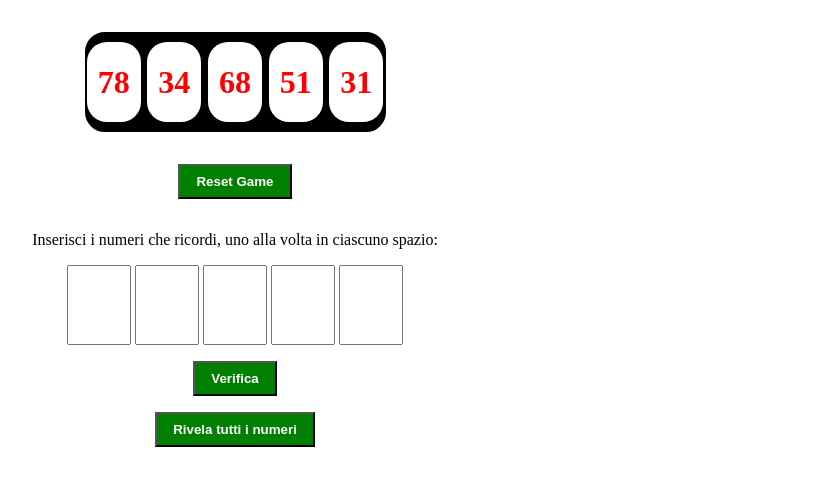
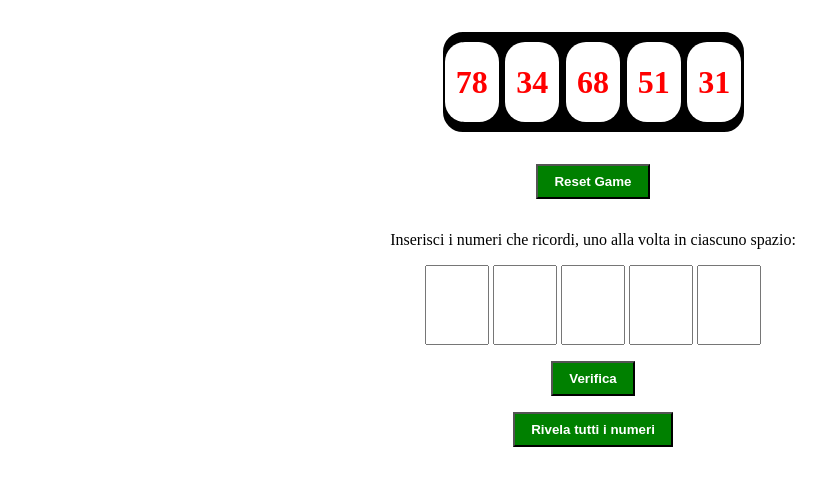
Before and after one commit to CarmineC93/js-simon, a plain HTML site: page index.html in a window 1280 px wide. Both pictures are taken after a click on the button "New Game". Shown: the whole page, without its empty margins (47-873 px from the left). Drawn offline with Linux system fonts and the light colour scheme.

Commit message:
it works

```diff
--- a/css/style.css
+++ b/css/style.css
@@ -3,6 +3,12 @@
     padding: 0;
     margin: 0;
     box-sizing: border-box;
+}
+
+main{
+    display: flex;
+    justify-content: center;
+    align-items: center;
 }
 
 .container{
--- a/index.html
+++ b/index.html
@@ -8,7 +8,7 @@
     <link rel="stylesheet" href="css/style.css">
 </head>
 <body>
-
+<main>
     <div class="container">
         <div class="row" id="output">
             <div class="col"></div>
@@ -22,10 +22,8 @@
 
         <div id="user-answers">
 
-            <div>
                 <label for="user-number">Inserisci i numeri che ricordi, uno alla volta in ciascuno spazio:</label>
                 <div class="user-answers" id="user-box-input">
-
                 <form action="" class="form-input">
                     <input type="number" name="number" id="user-number"  class="user-number">
                     <input type="number" name="number" id="user-number"  class="user-number">
@@ -33,18 +31,17 @@
                     <input type="number" name="number" id="user-number"  class="user-number">
                     <input type="number" name="number" id="user-number"  class="user-number">
                 </form>
+                </div>
 
-                </div>
                 <span class="button-space">
                     <button id="submit-btn" class="btn">Verifica</button>
                     <button id="reveal-btn" class="btn">Rivela tutti i numeri</button>
                 </span>
 
+        </div>
+    </div>
+</main>
 
-            </div>
-        </div>
-
-    </div>
 
     <script src="js/script.js"></script>
 </body>
--- a/js/script.js
+++ b/js/script.js
@@ -1,13 +1,3 @@
-// Descrizione:
-// Visualizzare in pagina 5 numeri casuali. Da lì parte un timer di 30 secondi.
-// Dopo 30 secondi i numeri spariscono e l'utente deve inserire, uno alla volta, i numeri che ha visto precedentemente, tramite il prompt().
-// Dopo che sono stati inseriti i 5 numeri, il software dice quanti e quali dei numeri da indovinare sono stati individuati.
-// Consigli del giorno:
-// * Pensate prima in italiano.
-// * Dividete in piccoli problemi la consegna.
-// * Individuate gli elementi di cui avete bisogno per realizzare il programma.
-// :avviso:  Ricordatevi che oggi pomeriggio ci sarà il recap sulle funzioni :paperella: :party_blob:
-
 // PRIMO milestone
     //[x]generare 5 numeri casuali (e diversi anche se non richiesto) con funzione
     //[x]metterli in un array random con funzione
@@ -19,7 +9,7 @@
     //[x]al log parte un timer setTimeout di 30 sec dopo i quali non si visualizzano più(add classe hidden)
         //[x] e l'utente deve inserire i numeri uno alla volta
         //[x] questi numeri inseriti dall'utente andranno salvati in una variabile e pushati in un array
-    //[x] SE ci numeri dell'array random uguali ai numeri dell' utente verrà loggato un messaggio con i numeri uguali
+        //[x] SE ci sono numeri dell'array random uguali ai numeri dell'utente verranno scoperti i numeri ricordati correttamente
 
 let nmbrs = 5;
 let array5Nmbrs = [];
@@ -27,6 +17,7 @@ let array5Nmbrs = [];
 //creo un array vuoto in cui inserirò i numeri che inserirà l'utente
 let userArrayNmbrs = [];
 
+//variabile flag che inflenza il comportamento del tasto button
 let inGame = false;
 
 //salvo in variabile gruppo di elementi in cui appaiono numeri da memorizzare e a cui darò/toglierò classe hidden
@@ -35,36 +26,35 @@ console.log(cols);
 //salvo in variabile button Start che aziona la generazione/reset dei numeri da memorizzare
 const startBtn = document.querySelector(".btn");
 
-
 startBtn.addEventListener("click", function(){
+    //Se non c'è una partita in corso, si genera un array di 5 numeri casuali tramite funzione
     if(inGame === false){
         array5Nmbrs = generateRndNumberArray(nmbrs, 1, 100);
         console.log(array5Nmbrs);
+        //si inserisce il contenuto dell'array in pagina
         putInPage (array5Nmbrs, cols);
+        //e si cambia stato entrando in partita
         newGame();
 
+        //funzione ti setTimeout che dopo 3 sec nasconde i numeri con classe hidden
         setTimeout(function(){
             for(let i=0; i<cols.length; i++)
             cols[i].classList.add("hidden");
         }, 3000);
 
     } else {
+        //Altrimenti se c'è una partita in corso, cliccando sul button viene resettato tutto
         cleaningElement (cols);
         resetGame();
     }
-
 })
 
-
-
-//salvo in variabile l'elemento button Procedi che farà partire il riempimento dell'array con i numeri dell'utente
+//salvo in variabile l'elemento button Procedi che farà partire il riempimento dell'array con i numeri inseriti dall'utente
 const submitBtn = document.getElementById("submit-btn");
 
 //salvo in variabile il form nel quale l'utente inserisce i numeri
 const inputBoxes = document.querySelector(".form-input");
 console.log(inputBoxes);
-
-
 
 //al click del tasto "Procedi" pusho in un array i numeri che l'utente ha inserito nel form e li confronto, scoprendo quelli corretti
 submitBtn.addEventListener("click", function () {
@@ -76,13 +66,14 @@ submitBtn.addEventListener("click", function () {
             userArrayNmbrs.push(userValue);
             console.log(typeof(userValue));
 
-        //SE il valore è incluso nell'array dei nm. da memorizzare, si scorre l'array degli elementi sulla pagina
-        //e SE ci sia uguaglianza tra numero nell'array  utente e numero array 5Numbers
+            //SE il valore è incluso nell'array dei nm. da memorizzare,
+            if (array5Nmbrs.includes(userValue)){
+                //si scorre l'array degli elementi sulla pagina
+                for(let j=0; j<cols.length; j++){
+                    //e SE ci sia uguaglianza tra numero nell'array utente e numero array da ricordare
+                    if(userValue===array5Nmbrs[j]){
                         //si rimuove la classe Hidden a quegli elementi
-            if (array5Nmbrs.includes(userValue)){
-                for(let j=0; j<cols.length; j++){
-                    if(userValue===array5Nmbrs[j]){
-                        console.log("Questo numero corrisponde: " + userValue );//non vedeva userValue perchè non era un numero come gli elementi dell'array5Nmbrs
+                        console.log("Questo numero corrisponde: " + userValue );
                         cols[j].classList.remove("hidden");
                     }
                 }
@@ -90,11 +81,9 @@ submitBtn.addEventListener("click", function () {
         }
         console.log("numeri utente: " + userArrayNmbrs);
     }
-
-
-
  })
 
+ //al click del button reveal la classe hidden viene rimossa rendendo nuovamente visibili tutti i numeri, nel caso il giocatore voglia verificare quali ha dimenticato
  const revealBtn = document.getElementById("reveal-btn");
  revealBtn.addEventListener("click", function () {
     if(array5Nmbrs.length===5){
@@ -103,11 +92,7 @@ submitBtn.addEventListener("click", function () {
  })
 
 
-
-
-
-
-//FUNCTIONS
+///////////----------FUNCTIONS----------///////////
 
 
 /**
@@ -160,7 +145,7 @@ function newGame(){
     inGame = true;
     startBtn.innerHTML = "";
     startBtn.innerHTML = "Reset Game";
-
+    removeClass(cols, "hidden")
 }
 
 /**
@@ -174,12 +159,11 @@ function resetGame(){
     //al reset della partita, anche i valori inseriti dall'utente si resettano
     for(let i= 0; i <userArrayNmbrs.length; i++){
         userInputBox[i].value = "";
-        //svuoto l'array dell'utente
-        userArrayNmbrs[i] = "";
-
+        //rimuovo la classe hidden quando il gioco riparte
         removeClass(cols, "hidden");
     }
-
+    //svuoto l'array dell'utente al reset della partita
+    userArrayNmbrs = [];
 }
 
 /**
```
Lines whose indentation alone changed are shown as unchanged.
